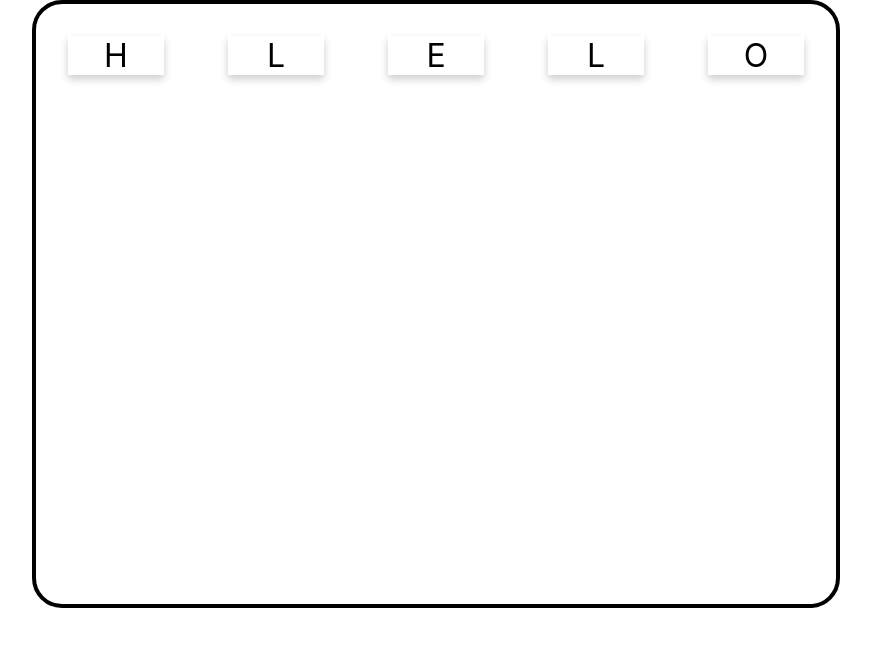
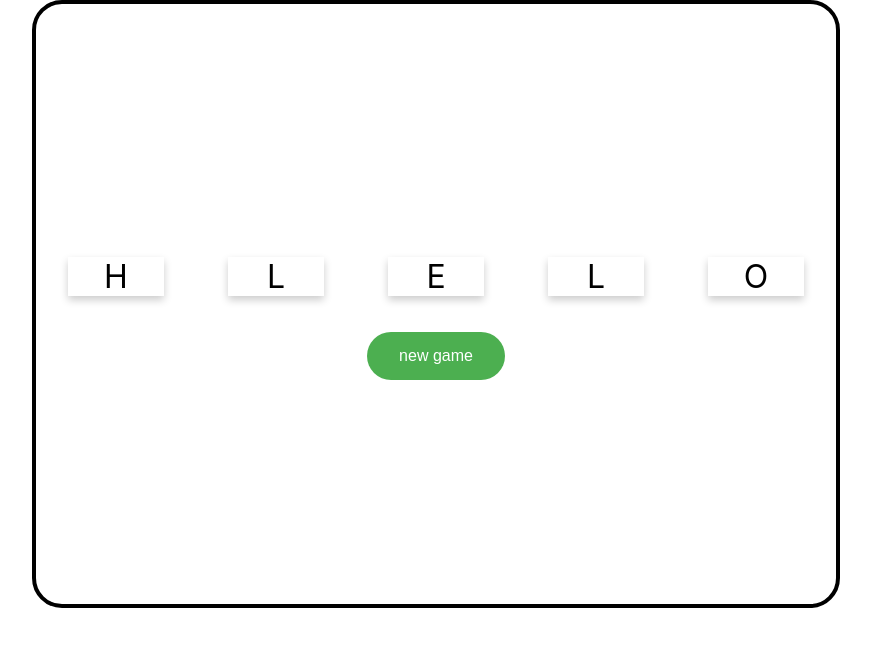
Before and after one commit to AclAireZ/LAB3SA03_Checkpoint, a React (Create React App) app: page / in a window 1280 px wide. Shown: the top 646 px of the page, without its empty margins (204-1075 px from the left). Built offline with nearby package versions, Linux system fonts and the light colour scheme.

Commit message:
button refresh

```diff
--- a/src/App.css
+++ b/src/App.css
@@ -59,6 +59,26 @@
   max-width: 800px;
   height: 600px;
   border: black solid 1px;
+  text-align: center;
+  display: flex;
+  flex-direction: column;
+  align-items: center;
+  justify-content: center;
   border-width: 4px;
   border-radius: 30px;
 }
+
+.button {
+  background-color: #4CAF50;
+  border: none;
+  color: white;
+  padding: 15px 32px;
+  text-align: center;
+  text-decoration: none;
+  display: inline-block;
+  font-size: 16px;
+  margin: 4px 2px;
+  cursor: pointer;
+  border-radius: 30px;
+
+}
--- a/src/App.js
+++ b/src/App.js
@@ -4,11 +4,15 @@ import WordCard from './WordCard';
 
 
 const word = 'Hello';
+const buttonrefresh = () => {
+  window.location.reload();
+}
 
 function App(){
   return (
     <div className = 'box'>
         <WordCard value={word}/>
+        <button className = 'button' onClick={buttonrefresh}>new game</button>
     </div>
   );
 }
```
